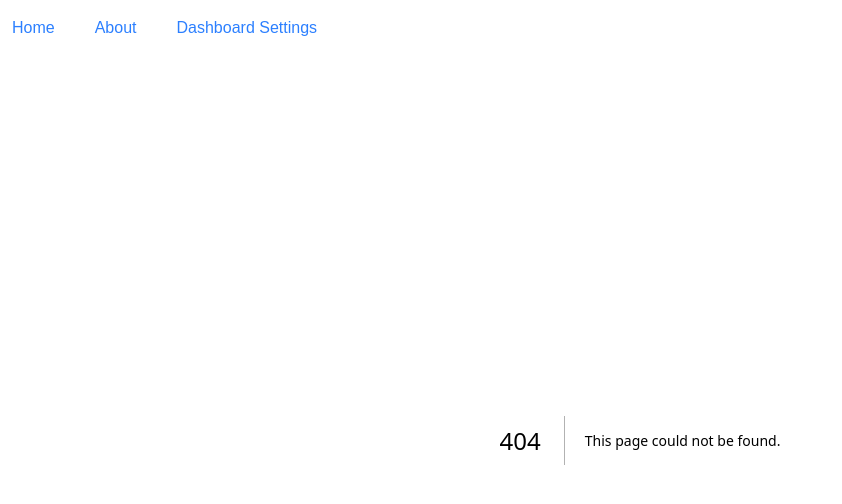
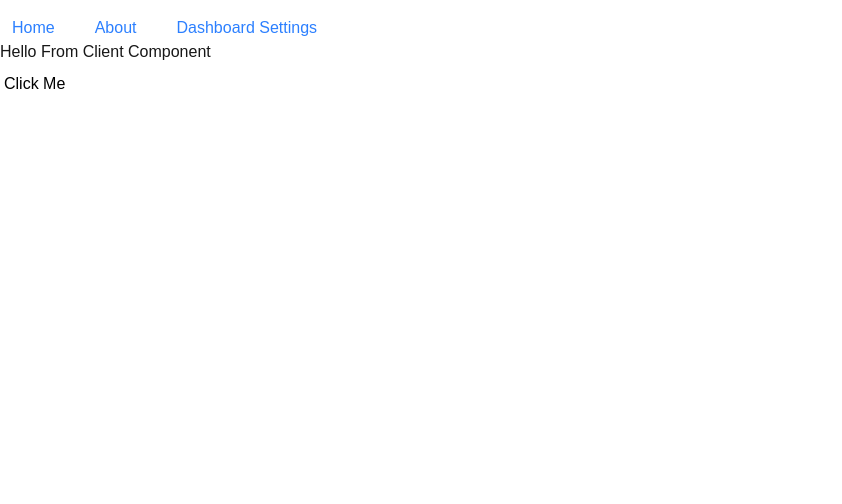
Before and after one commit to adithyaaneesh/next_js_sample, a Next.js app: page /clientcomponent in a window 1280 px wide. Before the commit this address had no page. Shown: the top 504 px of the page, without its empty margins (0-842 px from the left). Built offline with nearby package versions, Linux system fonts and the light colour scheme.

Commit message:
server side

```diff
--- /dev/null
+++ b/src/app/clientcomponent/page.js
@@ -0,0 +1,14 @@
+"use client"; // This make it as client component
+import React from 'react'
+
+const ClientComponenent = () => {
+    console.log("Rendering Client component")
+  return (
+    <div>
+      <h1>Hello From Client Component</h1>
+      <button className="bg-white py-2 px-1 text-black rounded" onClick={() => alert("Clicked") }>Click Me</button>
+    </div>
+  );
+}
+
+export default  ClientComponenent
--- a/src/app/page.js
+++ b/src/app/page.js
@@ -1,11 +1,12 @@
 import Image from "next/image";
 import ServerComponenent from "./servercomponent/page";
+import ClientComponenent from "./clientcomponent/page";
 
 export default function Home() {
   return (
     <div className="flex min-h-screen items-center justify-center bg-zinc-50 font-sans dark:bg-black">
       <main className="flex min-h-screen w-full max-w-3xl flex-col items-center justify-between py-32 px-16 bg-white dark:bg-black sm:items-start">
-        <Image
+        {/* <Image
           className="dark:invert"
           src="/next.svg"
           alt="Next.js logo"
@@ -34,8 +35,8 @@ export default function Home() {
             </a>{" "}
             center.
           </p>
-        </div>
-        <div className="flex flex-col gap-4 text-base font-medium sm:flex-row">
+        </div> */}
+        {/* <div className="flex flex-col gap-4 text-base font-medium sm:flex-row">
           <a
             className="flex h-12 w-full items-center justify-center gap-2 rounded-full bg-foreground px-5 text-background transition-colors hover:bg-[#383838] dark:hover:bg-[#ccc] md:w-[158px]"
             href="https://vercel.com/new?utm_source=create-next-app&utm_medium=appdir-template-tw&utm_campaign=create-next-app"
@@ -59,8 +60,9 @@ export default function Home() {
           >
             Documentation
           </a>
-        </div>
+        </div> */}
         <ServerComponenent></ServerComponenent>
+        <ClientComponenent></ClientComponenent>
       </main>
     </div>
   );
--- a/src/app/servercomponent/page.js
+++ b/src/app/servercomponent/page.js
@@ -4,7 +4,10 @@ const ServerComponenent = () => {
     console.log("Rendering server")
   return (
     <div>
-      <h1>Hello From Server Component</h1>
+        <h1>Hello From Server Component</h1>
+        {/* <button className="bg-white py-2 px-1 text-black rounded" onClick={() => alert("Clicked") }>Click Me</button>   */}
+        {/* cannot pass hook or interactive events in a server side component */}
+
     </div>
   )
 }
```
